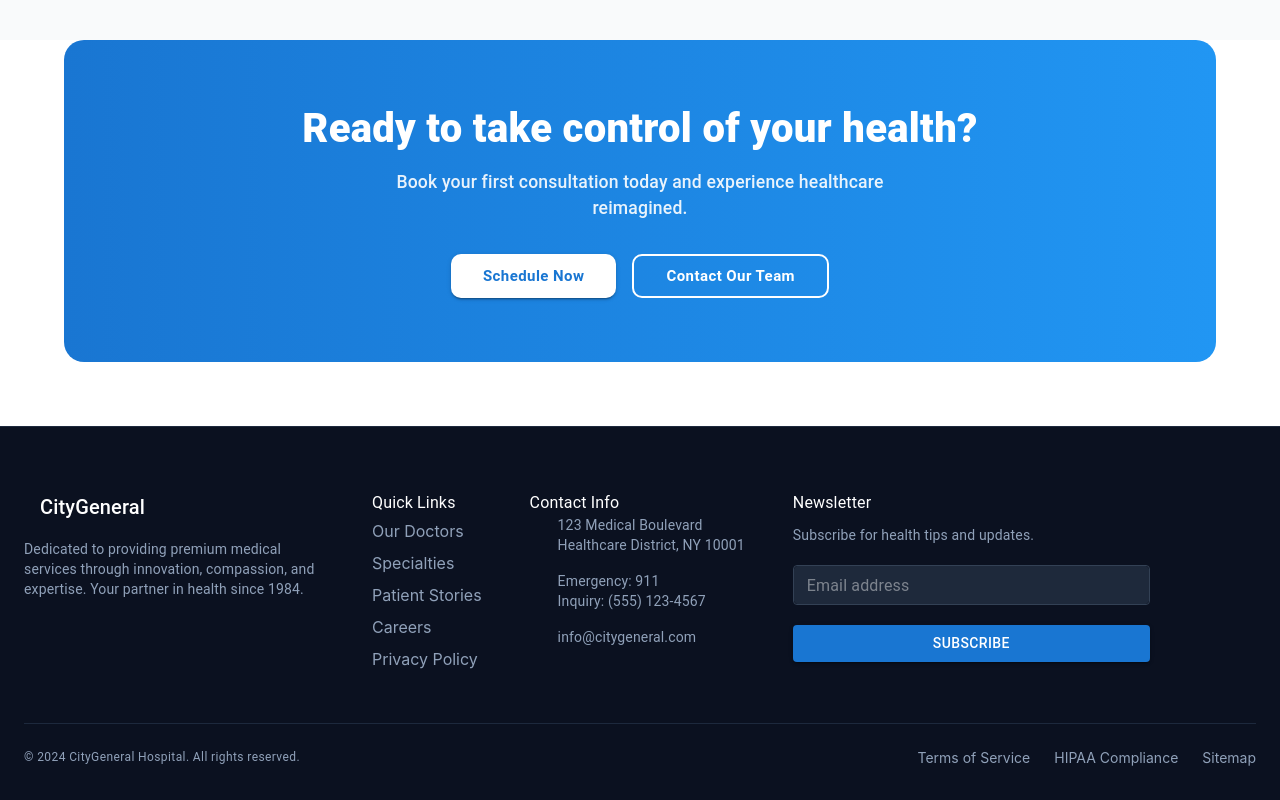
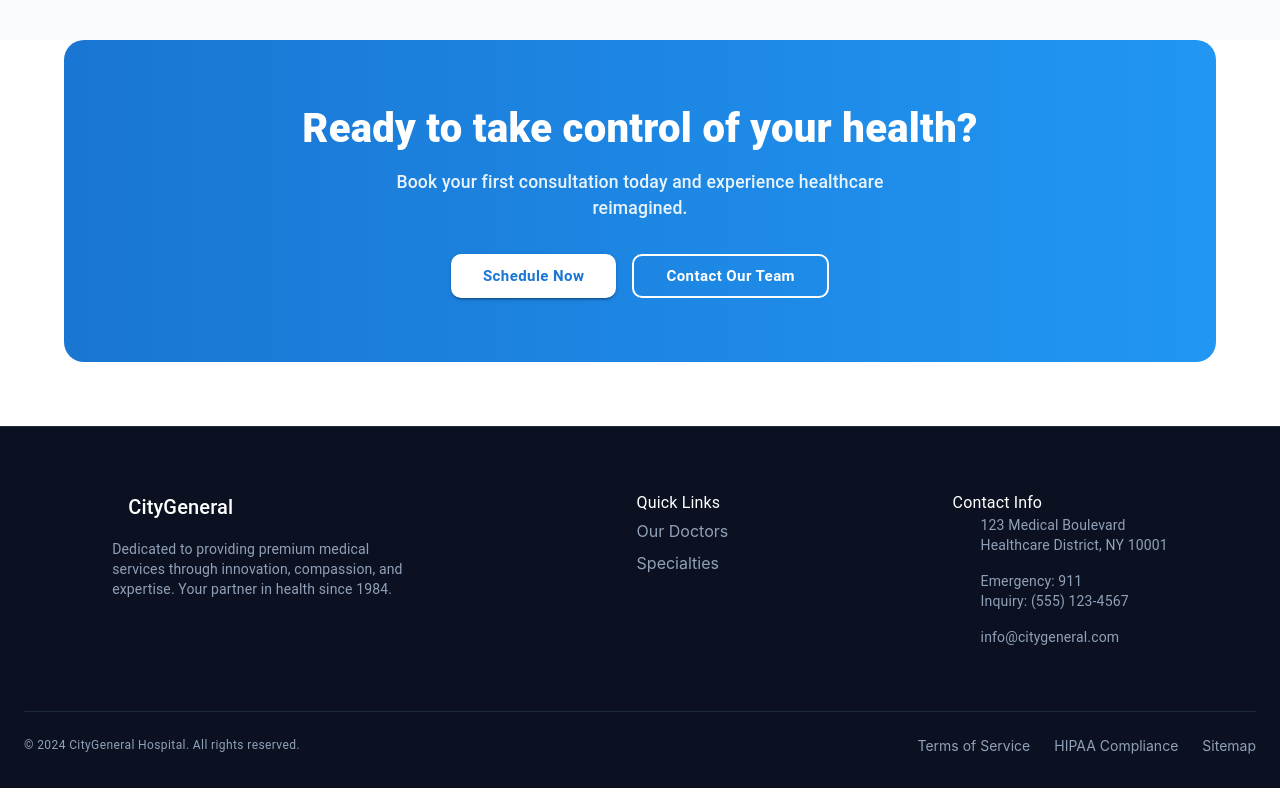
Before and after one commit to DhruvinVaghasiya2143/city_general_fe, a React (Vite) app: page / in a window 1280 px wide. Shown: the part 1889-2689 px from the top of the page. Built offline with nearby package versions, Linux system fonts and the light colour scheme; some icons are missing.

Commit message:
feat: implement login page with role-based authentication and add global footer component

```diff
--- a/src/components/footer.jsx
+++ b/src/components/footer.jsx
@@ -6,8 +6,9 @@ import {
   IconButton,
   TextField,
   Button,
-  Link,
+  Link as MuiLink,
 } from "@mui/material";
+import { Link as RouterLink } from "react-router-dom";
 
 import FacebookIcon from "@mui/icons-material/Facebook";
 import TwitterIcon from "@mui/icons-material/Twitter";
@@ -20,13 +21,13 @@ import LocalHospitalIcon from "@mui/icons-material/LocalHospital";
 function Footer() {
   return (
     <footer>
-    <Box
+      <Box
         component="footer"
         className="w-full bg-[#0b1120] text-slate-400 pt-16 pb-8 border-t border-slate-800"
       >
         {/* Tailwind Width Control */}
         <div className="max-w-7xl mx-auto px-6 ">
-          <Grid container spacing={6}>
+          <Grid container spacing={6} justifyContent="space-around">
             {/* Column 1 */}
             <Grid item xs={12} md={6} lg={3}>
               <div className="flex items-center mb-4">
@@ -49,7 +50,7 @@ function Footer() {
                       key={index}
                       className="bg-slate-800 text-white hover:bg-blue-600"
                     >
-                      <Icon fontSize="small" />
+                      <Icon fontSize="small" className="text-white" />
                     </IconButton>
                   ),
                 )}
@@ -64,21 +65,23 @@ function Footer() {
 
               <div className="space-y-3">
                 {[
-                  "Our Doctors",
-                  "Specialties",
-                  "Patient Stories",
-                  "Careers",
-                  "Privacy Policy",
+                  { label: "Our Doctors", path: "/doctors" },
+                  { label: "Specialties", path: "/services" },
+                  // { label: "Patient Stories", path: "#" },
+                  // { label: "Careers", path: "#" },
+                  // { label: "Privacy Policy", path: "#" },
                 ].map((item) => (
-                  <Link
-                    key={item}
-                    href="#"
+                  <MuiLink
+                    key={item.label}
+                    component={RouterLink}
+                    to={item.path}
+                    onClick={() => window.scrollTo(0, 0)}
                     underline="none"
                     className="block hover:text-white py-1"
                     color="inherit"
                   >
-                    {item}
-                  </Link>
+                    {item.label}
+                  </MuiLink>
                 ))}
               </div>
             </Grid>
@@ -114,7 +117,7 @@ function Footer() {
             </Grid>
 
             {/* Column 4 */}
-            <Grid item xs={12} md={6} lg={3}>
+            {/* <Grid item xs={12} md={6} lg={3}>
               <Typography className="text-white font-semibold mb-6 ">
                 Newsletter
               </Typography>
@@ -146,7 +149,7 @@ function Footer() {
               >
                 Subscribe
               </Button>
-            </Grid>
+            </Grid> */}
           </Grid>
 
           {/* Bottom Bar */}
@@ -158,7 +161,7 @@ function Footer() {
             <div className="flex gap-6">
               {["Terms of Service", "HIPAA Compliance", "Sitemap"].map(
                 (item) => (
-                  <Link
+                  <MuiLink
                     key={item}
                     href="#"
                     underline="none"
@@ -166,7 +169,7 @@ function Footer() {
                     className="hover:text-white"
                   >
                     {item}
-                  </Link>
+                  </MuiLink>
                 ),
               )}
             </div>
--- a/src/pages/login.jsx
+++ b/src/pages/login.jsx
@@ -328,7 +328,7 @@ const Login = () => {
               color: "#94a3b8",
             }}
           >
-            <Box sx={{ display: "flex", alignItems: "center", gap: 1 }}>
+            {/* <Box sx={{ display: "flex", alignItems: "center", gap: 1 }}>
               <VerifiedUserIcon sx={{ fontSize: "16px" }} />
               <Typography variant="caption" sx={{ fontWeight: 600 }}>
                 HIPAA Compliant
@@ -339,12 +339,12 @@ const Login = () => {
               <Typography variant="caption" sx={{ fontWeight: 600 }}>
                 256-bit Encryption
               </Typography>
-            </Box>
+            </Box> */}
           </Box>
         </Box>
       </main>
 
-      <footer
+      {/* <footer
         style={{
           padding: "32px 24px",
           borderTop: "1px solid #e2e8f0",
@@ -402,7 +402,7 @@ const Login = () => {
             Help Center
           </Typography>
         </Box>
-      </footer>
+      </footer> */}
 
       <ForgotPasswordModal
         open={forgotPasswordOpen}
```
